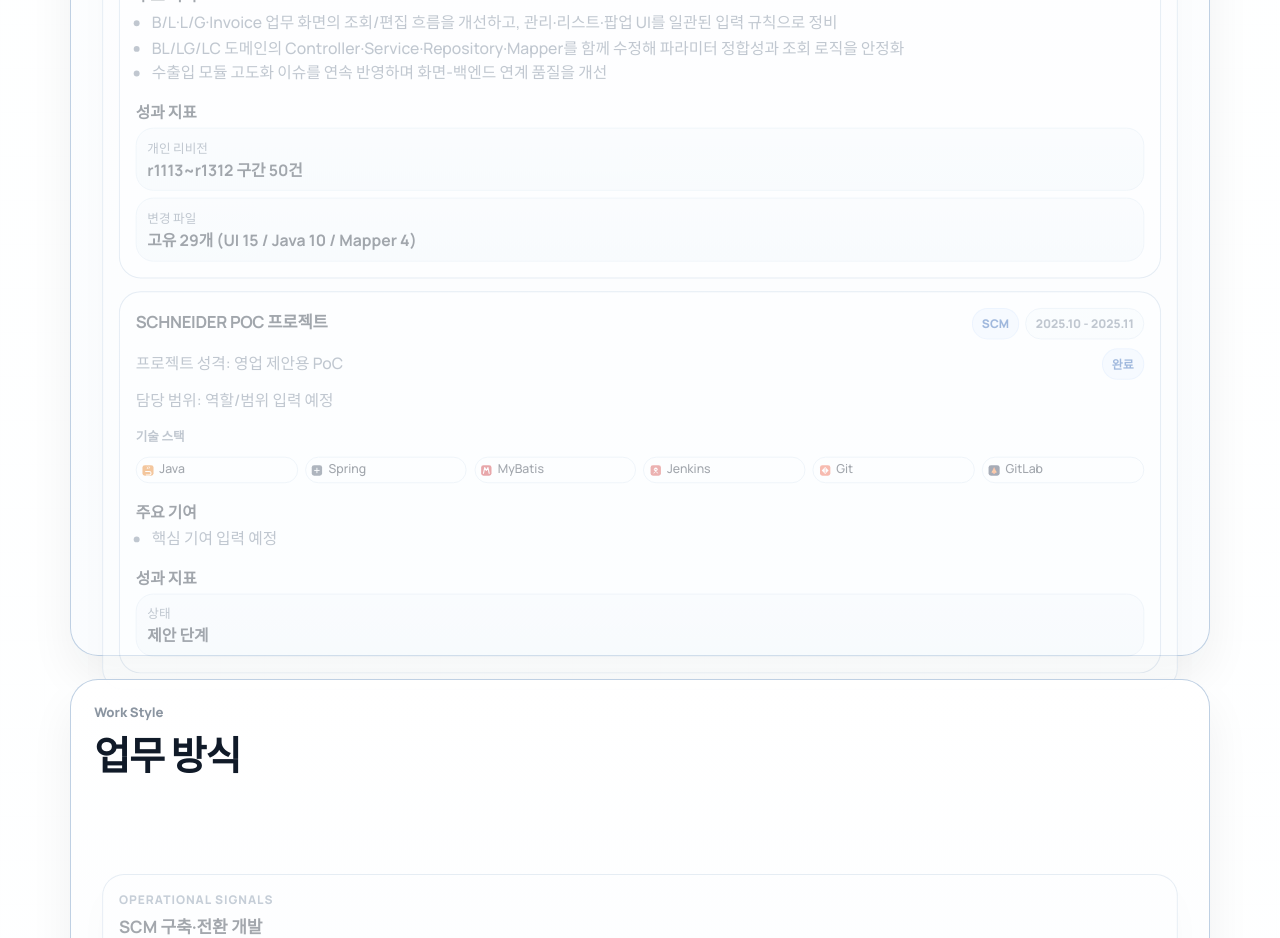
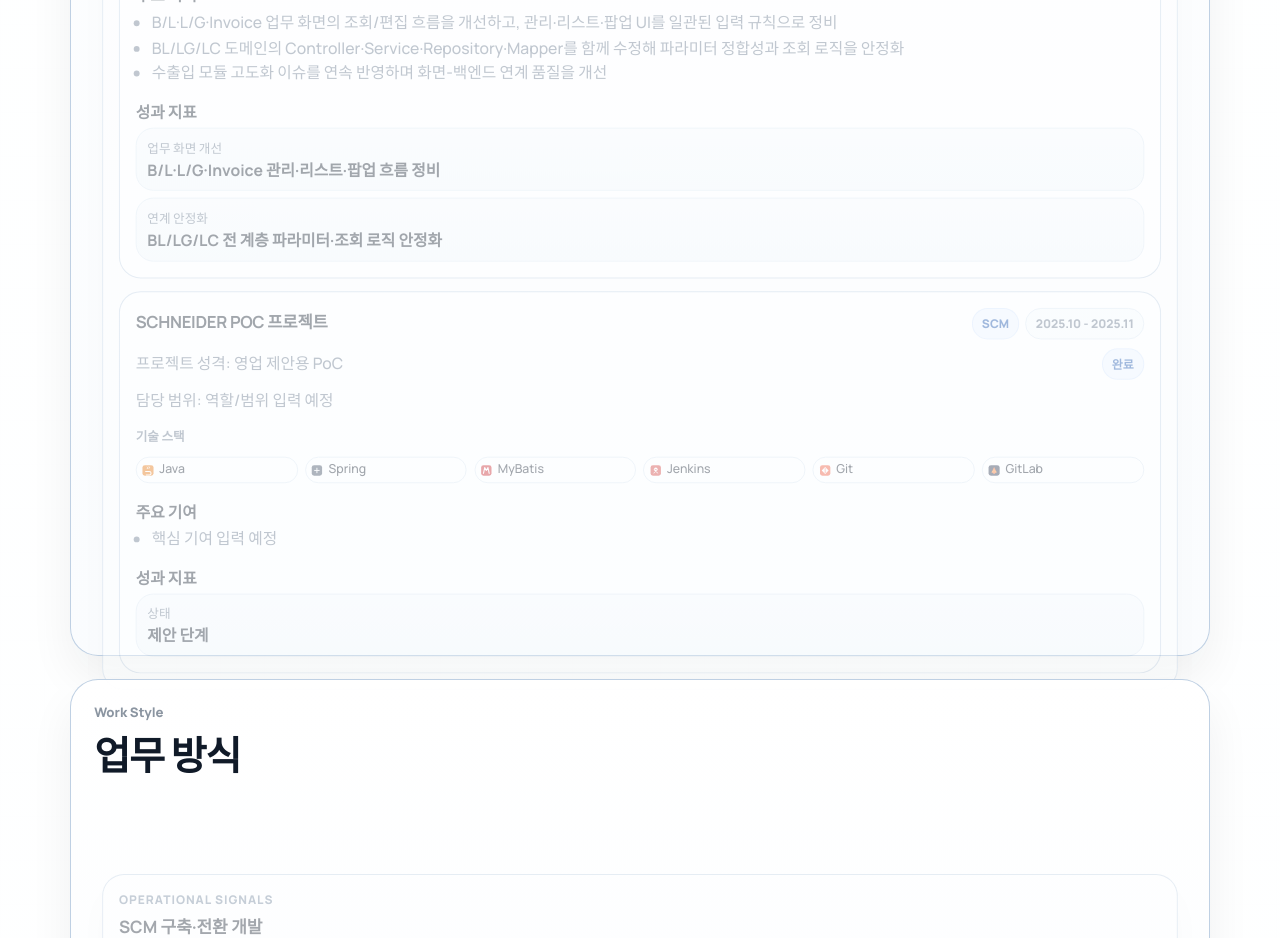
Before and after one commit to IanToo2/portfolio, a React (Vite) app: page / in a window 1280 px wide. Shown: the part 2220-3158 px from the top of the page. Built offline with nearby package versions, Linux system fonts and the light colour scheme.

Commit message:
Refocus import export module metrics on impact

```diff
--- a/src/data/portfolioData.js
+++ b/src/data/portfolioData.js
@@ -686,16 +686,16 @@ export const PROJECTS = [
     ],
     metrics: [
       {
-        label: "개인 리비전",
-        labelEn: "Personal revisions",
-        value: "r1113~r1312 구간 50건",
-        valueEn: "50 revisions in r1113-r1312"
+        label: "업무 화면 개선",
+        labelEn: "Workflow UI improvements",
+        value: "B/L·L/G·Invoice 관리·리스트·팝업 흐름 정비",
+        valueEn: "Managed, list, and popup flows refined across B/L, L/G, and Invoice screens"
       },
       {
-        label: "변경 파일",
-        labelEn: "Files touched",
-        value: "고유 29개 (UI 15 / Java 10 / Mapper 4)",
-        valueEn: "29 unique files (UI 15 / Java 10 / Mapper 4)"
+        label: "연계 안정화",
+        labelEn: "Integration stability",
+        value: "BL/LG/LC 전 계층 파라미터·조회 로직 안정화",
+        valueEn: "Parameter consistency and query behavior stabilized across BL/LG/LC layers"
       }
     ],
     isPending: true
```
